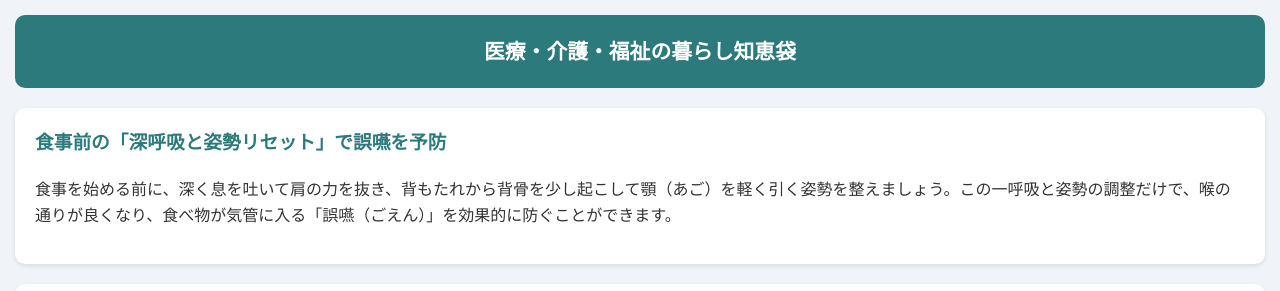
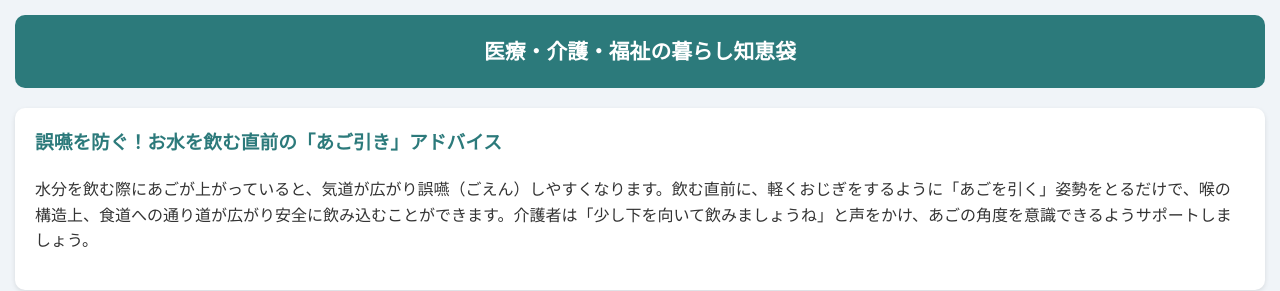
Before and after one commit to MKT-KND/jarvis-care-media, a plain HTML site: page index.html in a window 1280 px wide. Shown: the top 291 px of the page. Drawn offline with Linux system fonts and the light colour scheme.

Commit message:
JARVIS: Auto update content

```diff
--- a/index.html
+++ b/index.html
@@ -18,8 +18,8 @@
         <h1>医療・介護・福祉の暮らし知恵袋</h1>
     </header>
     <div class="card">
-        <h3>食事前の「深呼吸と姿勢リセット」で誤嚥を予防</h3>
-<p>食事を始める前に、深く息を吐いて肩の力を抜き、背もたれから背骨を少し起こして顎（あご）を軽く引く姿勢を整えましょう。この一呼吸と姿勢の調整だけで、喉の通りが良くなり、食べ物が気管に入る「誤嚥（ごえん）」を効果的に防ぐことができます。</p>
+        <h3>誤嚥を防ぐ！お水を飲む直前の「あご引き」アドバイス</h3>
+<p>水分を飲む際にあごが上がっていると、気道が広がり誤嚥（ごえん）しやすくなります。飲む直前に、軽くおじぎをするように「あごを引く」姿勢をとるだけで、喉の構造上、食道への通り道が広がり安全に飲み込むことができます。介護者は「少し下を向いて飲みましょうね」と声をかけ、あごの角度を意識できるようサポートしましょう。</p>
     </div>
     <div class="card">
         <div style="font-weight:bold; margin-bottom:10px; text-align:center;">💡 おすすめ福祉・介護サービス</div>
```
